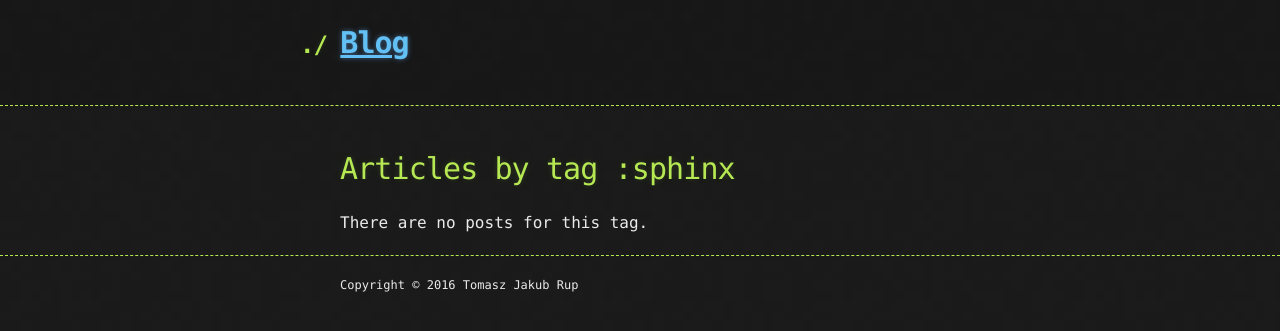
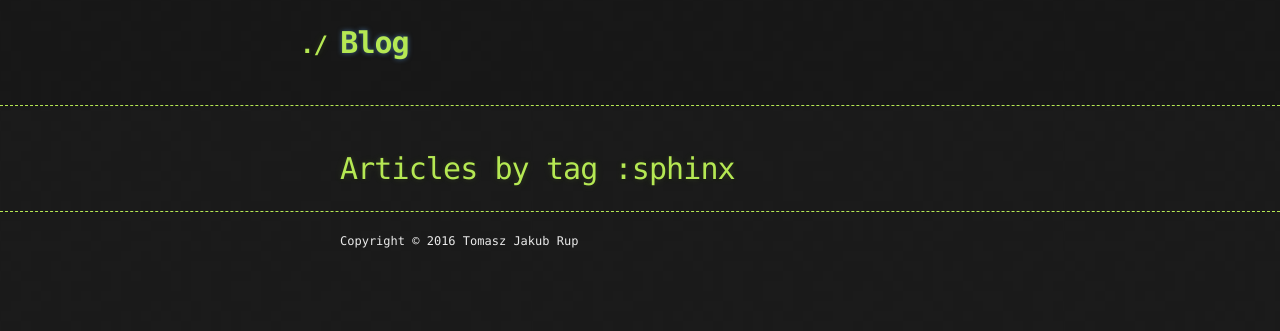
Before and after one commit to tomi77/blog, a Jekyll site: the page built from tag/sphinx.md, in a window 1280 px wide. Shown: the top 331 px of the page. Built offline with Jekyll 4.4.1, drawn with Linux system fonts in a browser that asks for light colours; nearby versions of some CDN libraries.

Commit message:
fix tag pages

```diff
--- a/_layouts/blog_by_tag.html
+++ b/_layouts/blog_by_tag.html
@@ -1,13 +1,17 @@
 ---
 layout: base
 ---
-<h1>Articles by tag :{{ page.tag }}</h1>
-<div>
+<h1 class="page-heading">Articles by tag :{{ page.tag }}</h1>
+<ul class="post-list">
     {% if site.tags[page.tag] %}
-        {% for post in site.tags[page.tag] %}
-            <a href="{{ post.url }}/">{{ post.title }}</a>
-        {% endfor %}
-    {% else %}
-        <p>There are no posts for this tag.</p>
+    {% for post in site.tags[page.tag] %}
+    <li>
+        <span class="post-meta">{{ post.date | date: "%b %-d, %Y" }}</span>
+
+        <h2>
+          <a class="post-link" href="{{ post.url | prepend: site.baseurl }}">{{ post.title | escape }}</a>
+        </h2>
+    </li>
+    {% endfor %}
     {% endif %}
-</div>
+</ul>
--- a/_sass/_stylesheet.scss
+++ b/_sass/_stylesheet.scss
@@ -234,8 +234,9 @@
 */
 
 a {
-  color: #63c0f5;
+  color: #b5e853;
   text-shadow: 0 0 5px rgba(104, 182, 255, 0.5);
+  text-decoration: none;
 }
 
 /* Clearfix */
```
